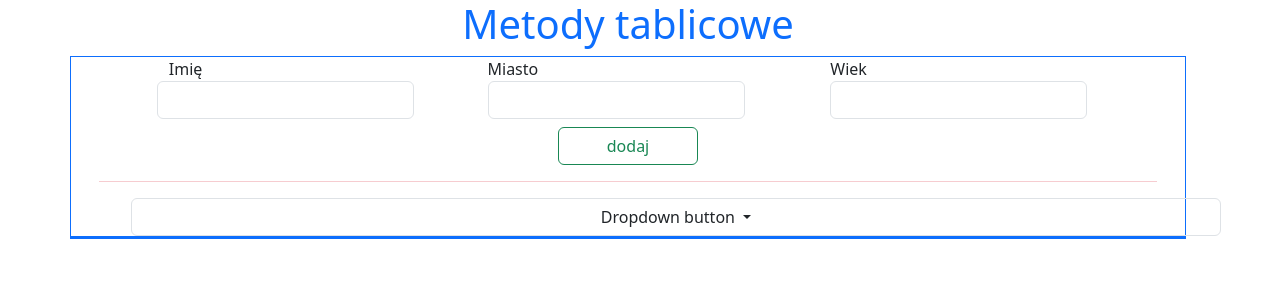
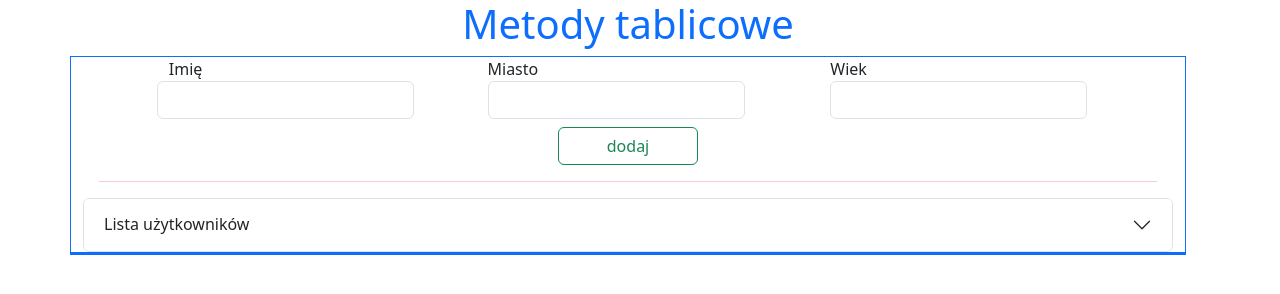
Before and after one commit to stepien20/gfdgfd, a plain HTML site: page index.html in a window 1280 px wide. Drawn offline with nearby package versions, Linux system fonts and the light colour scheme.

Commit message:
Update index.html

```diff
--- a/index.html
+++ b/index.html
@@ -34,16 +34,22 @@
             <div>
                 <hr class="fw-bold m-3 text-danger">
             </div>
-            <div class="dropdown">
-                <button class="btn dropdown-toggle w-100 border border-1 mx-5" type="button" data-bs-toggle="dropdown" aria-expanded="false">
-                  Dropdown button
-                </button>
-                <ul class="dropdown-menu">
-                  <li><a class="dropdown-item" href="#">Action</a></li>
-                  <li><a class="dropdown-item" href="#">Another action</a></li>
-                  <li><a class="dropdown-item" href="#">Something else here</a></li>
-                </ul>
-              </div>
+            <div class="accordion" id="accordionPanelsStayOpenExample">
+
+            <div class="accordion-item">
+                <h2 class="accordion-header" id="panelsStayOpen-headingTwo">
+                  <button class="accordion-button collapsed" type="button" data-bs-toggle="collapse" data-bs-target="#panelsStayOpen-collapseTwo" aria-expanded="false" aria-controls="panelsStayOpen-collapseTwo">
+                    Lista użytkowników
+                  </button>
+                </h2>
+                <div id="panelsStayOpen-collapseTwo" class="accordion-collapse collapse" aria-labelledby="panelsStayOpen-headingTwo">
+                    <div class="accordion-body">
+                        <p>dupa</p>
+                    </div>
+                </div>
+                </div>
+            </div>
+
 
         </main>
         <section class="row border border-1 border-primary w-100"></section>
```
